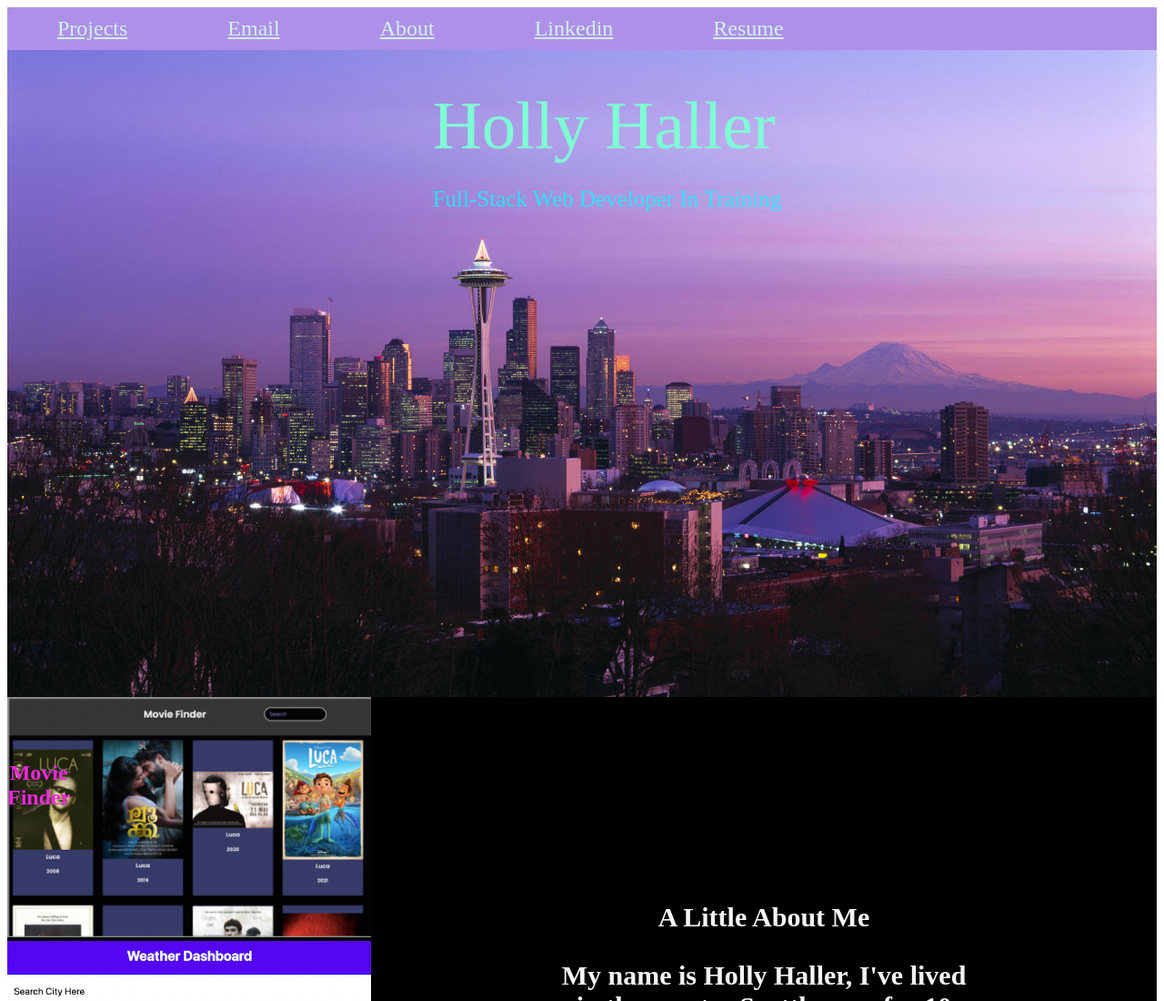
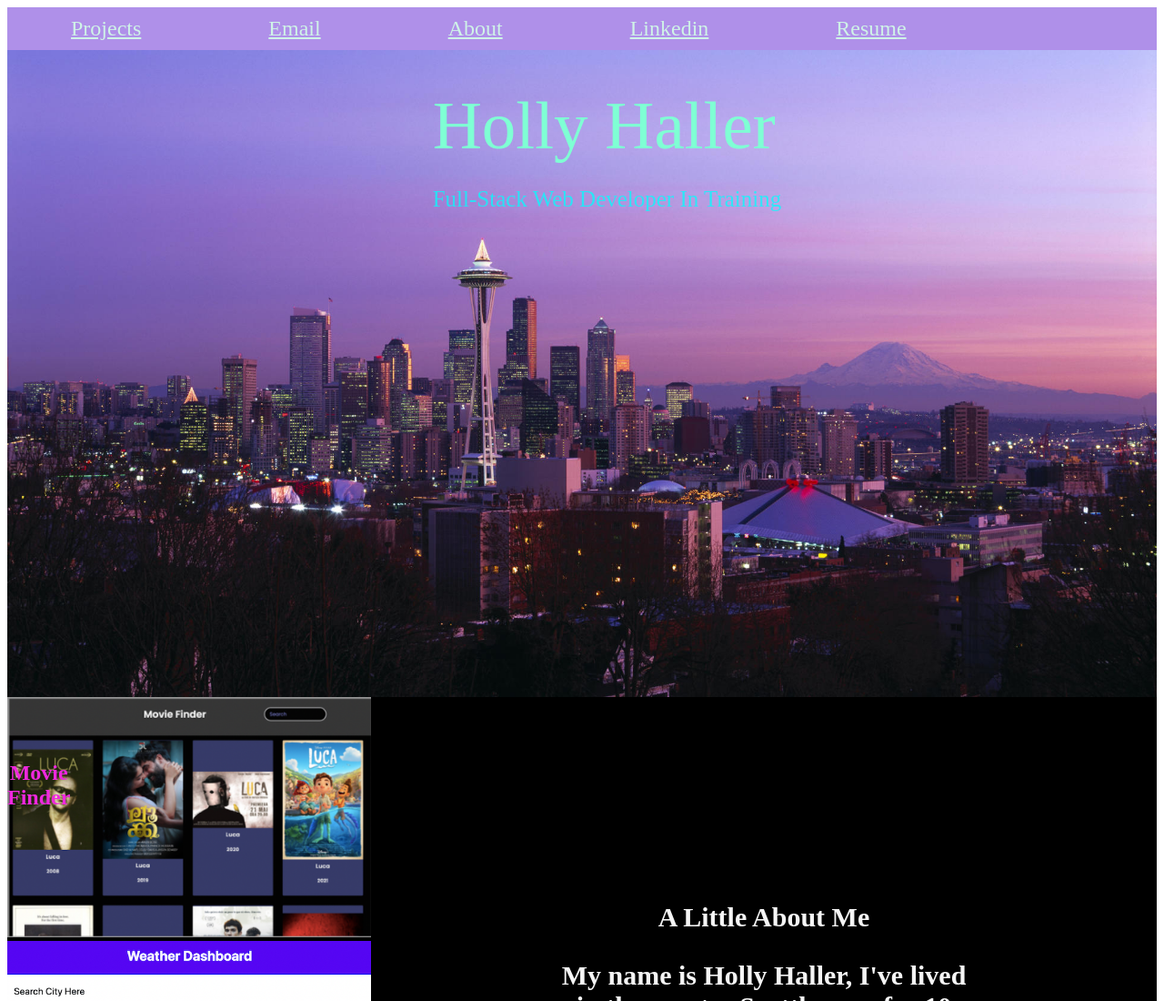
Before and after one commit to hallerhc/Holly-Haller-Portfolio, a plain HTML site: page index.html in a window 1280 px wide. Shown: the top 1100 px of the page at 91% size. Drawn offline with Linux system fonts and the light colour scheme.

Commit message:
Update style.css

```diff
--- a/style.css
+++ b/style.css
@@ -10,7 +10,7 @@
     float: left;
     color: rgb(207, 243, 231);
     text-align: center;
-    padding: 10px 55px;
+    padding: 10px 70px;
     font-size: 24px;
     font-family: serif;
 }
```
